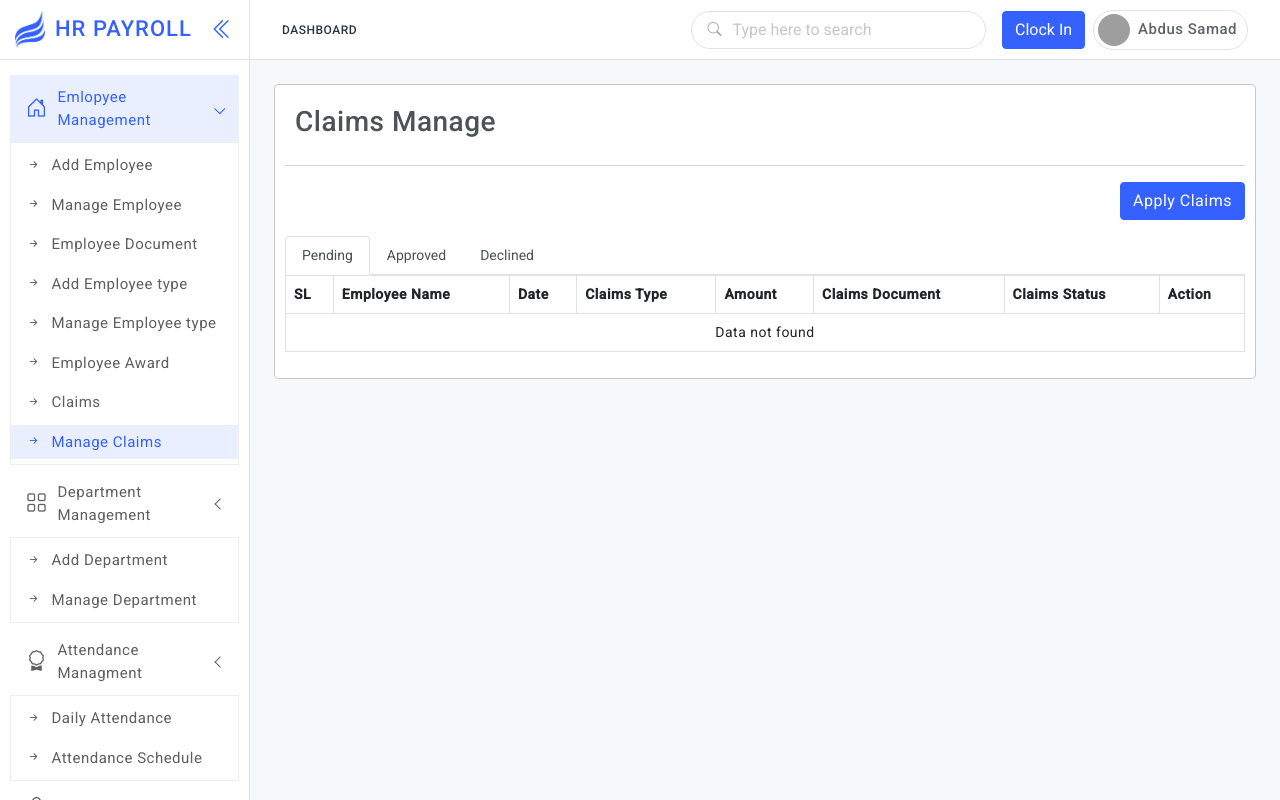
After one commit to jakirhossen1/hr_payroll_and_attendance_final, a PHP site: page /manageclaims.php in a window 1280 px wide. The commit adds this page. Run offline with PHP 8.4, Linux system fonts and the light colour scheme; a user stored in the database is signed in; data comes from the database, SQL or seed files in the repository; data that the repository does not hold is empty; some libraries are stand-ins or nearby versions; grey boxes are pictures that could not be loaded.

Commit message:
done
done

```diff
--- a/SidebarMenu.php
+++ b/SidebarMenu.php
@@ -33,6 +33,8 @@
                 <li> <a href="AwardList.php"><i class="bi bi-arrow-right-short"></i>Employee Award</a>
                 </li>
                 <li> <a href="claims.php"><i class="bi bi-arrow-right-short"></i>Claims</a>
+                </li>
+                <li> <a href="manageclaims.php"><i class="bi bi-arrow-right-short"></i>Manage Claims</a>
                 </li>
               </ul>
             </li>
@@ -220,6 +222,8 @@
                 </li>
                 <li> <a href="claims.php"><i class="bi bi-arrow-right-short"></i>Claims</a>
                 </li>
+                <li> <a href="manageclaims.php"><i class="bi bi-arrow-right-short"></i>Manage Claims</a>
+                </li>
               </ul>
             </li>
             <li>
--- a/addLeave.php
+++ b/addLeave.php
@@ -214,8 +214,8 @@ if(!isset($_SESSION['userName'])){
                 </div>
 
                 <div class="form-group">
-                  <label class="label">Status</label>
-                  <select class="form-select" >
+                  <!-- <label class="label">Status</label> -->
+                  <select class="form-select" hidden>
                     <option value="">Pending</option>
                   </select>
                     <span id="errsupport_document"></span>
--- a/createPaySlip.php
+++ b/createPaySlip.php
@@ -463,7 +463,7 @@ for ($i = 1; $i <= $day_count; $i++) {
                                     </select>
                                     <span id="errdeductions"></span>
                                     <br>
-                                    <select class="form-select" name="salarystatus" id="salarystatus" onkeyup="change(this.id,'errsalarystatus','status')" onblur="change(this.id,'errsalarystatus','status')" >
+                                    <select class="form-select" name="salarystatus" id="salarystatus" onkeyup="change(this.id,'errsalarystatus','status')" onblur="change(this.id,'errsalarystatus','status')" hidden >
                                         <option class="form-control" value="" selected>Select Status</option>
                                         <!-- <option class="form-control" value="Paid">Paid</option>
                                         <option class="form-control" value="Unpaid">Unpaid</option> -->
--- /dev/null
+++ b/manageclaims.php
@@ -0,0 +1,328 @@
+<?php
+    require "connect.php";
+
+    date_default_timezone_set("Asia/Dhaka");
+    @session_start();
+    if (!isset($_SESSION['userName']))
+    {
+        header("location:Login.php");
+    }
+?>
+<!doctype html>
+<html lang="en" class="light-theme">
+
+<head>
+  <!-- Required meta tags -->
+  <meta charset="utf-8">
+  <meta name="viewport" content="width=device-width, initial-scale=1">
+  <link rel="icon" href="assets/images/favicon-32x32.png" type="image/png" />
+  <!--plugins-->
+  <link href="assets/plugins/simplebar/css/simplebar.css" rel="stylesheet" />
+  <link href="assets/plugins/perfect-scrollbar/css/perfect-scrollbar.css" rel="stylesheet" />
+  <link href="assets/plugins/metismenu/css/metisMenu.min.css" rel="stylesheet" />
+  <link href="assets/plugins/vectormap/jquery-jvectormap-2.0.2.css" rel="stylesheet" />
+  <link href="assets/plugins/datatable/css/dataTables.bootstrap5.min.css" rel="stylesheet" />
+  <!-- Bootstrap CSS -->
+  <link href="assets/css/bootstrap.min.css" rel="stylesheet" />
+  <link href="assets/css/bootstrap-extended.css" rel="stylesheet" />
+  <link href="assets/css/style.css" rel="stylesheet" />
+  <link href="assets/css/icons.css" rel="stylesheet">
+  <link href="https://fonts.googleapis.com/css2?family=Roboto:wght@400;500&display=swap" rel="stylesheet">
+  <link rel="stylesheet" href="https://cdn.jsdelivr.net/npm/bootstrap-icons@1.5.0/font/bootstrap-icons.css">
+
+  <!-- loader-->
+	<link href="assets/css/pace.min.css" rel="stylesheet" />
+
+  <!--Theme Styles-->
+  <link href="assets/css/dark-theme.css" rel="stylesheet" />
+  <link href="assets/css/light-theme.css" rel="stylesheet" />
+  <link href="assets/css/semi-dark.css" rel="stylesheet" />
+  <link href="assets/css/header-colors.css" rel="stylesheet" />
+
+  <title>HR PAYROLL SOFTWARE</title>
+  <style>
+
+
+      .forms-body{
+          margin: 10px;
+      }
+    </style>
+</head>
+
+<body>
+
+
+  <!--start wrapper-->
+  <div class="wrapper">
+    <!--start top header-->
+      <header class="top-header">
+       <?php require "headers.php"?>
+      </header>
+       <!--end top header-->
+
+        <!--start sidebar -->
+        <aside class="sidebar-wrapper" data-simplebar="true">
+          <?php require "SidebarMenu.php"?>
+       </aside>
+       <!--end sidebar -->
+
+       <!--start content-->
+          <main class="page-content">
+
+<!--           Enter Your Code here-->
+    <div class="modal-content">
+      <div class="forms-body">
+
+        <div class="row">
+           <div class="col-md-12">
+               <h3 style="margin:10px;">Claims Manage</h3>
+           </div>
+       </div>
+       <hr>
+
+        <div class="">
+          <div class="row">
+            <div class="col-offset-md-2"><a href="claims.php" class="btn btn-primary bx-pull-right mb-3">Apply Claims</a></div>
+
+          </div>
+          <div class="row">
+            <div class="col-md-12 col-sm-12">
+              <ul class="nav nav-tabs" id="myTab" role="tablist">
+                <li class="nav-item" role="presentation">
+                  <button class="nav-link active" id="home-tab" data-bs-toggle="tab" data-bs-target="#home" type="button" role="tab" aria-controls="home" aria-selected="true">Pending</button>
+                </li>
+                <li class="nav-item" role="presentation">
+                  <button class="nav-link" id="profile-tab" data-bs-toggle="tab" data-bs-target="#profile" type="button" role="tab" aria-controls="profile" aria-selected="false">Approved</button>
+                </li>
+                <li class="nav-item" role="presentation">
+                  <button class="nav-link" id="profile-tab" data-bs-toggle="tab" data-bs-target="#declined" type="button" role="tab" aria-controls="profile" aria-selected="false">Declined</button>
+                </li>
+              </ul>
+              <div class="tab-content" id="myTabContent">
+                <div class="tab-pane fade show active" id="home" role="tabpanel" aria-labelledby="home-tab">
+                  <table class="table table-bordered">
+                    <tr>
+                      <th>SL</th>
+                      <th>Employee Name</th>
+                      <th>Date</th>
+                      <th>Claims Type</th>
+                      <th>Amount</th>
+                      <th>Claims Document</th>
+                      <th>Claims Status</th>
+                      <th>Action</th>
+                    </tr>
+                    <?php
+                      require "connect.php";
+                      $n=1;
+                      $sql=" SELECT * FROM claims where claims_status = 'pending' ";
+                      $querry= mysqli_query($conn, $sql);
+                      while ($row= mysqli_fetch_array($querry)) {
+                    ?>
+                      <tr>
+                        <td><?php echo $n++ ?></td>
+                        <td><?php echo $row['employee_id'] ?></td>
+                        <td><?php echo $row['claims_date'] ?></td>
+                        <td> <?php echo $row['type_of_expense'] ?></td>
+                        <td> <?php echo $row['total_amount'] ?></td>
+                        <td> <?php echo $row['documents'] ?></td>
+                        <td><?php
+                            $status = "<span class=' btn-primary'> Pending </span>";
+                            if($row['claims_status'] == "Paid") {
+                              $status = "<span class=' btn-success'> Paid </span>";
+                            }else if($row['claims_status'] == "declined") {
+                              $status = "<span class=' btn-danger'> Declined </span>";
+                            }
+
+                            echo $status;
+                         ?></td>
+                        <td>
+                          <?php if($_SESSION['role']['role_name'] == "Admin"): ?>
+                            <a class="btn btn-danger" href="claimsdelete.php?aid=<?php echo $row[0];?>">Delete</a>
+                            <a class="btn btn-success" href="updateclaims.php?id=<?php echo $row[0];?>">Update</a>
+
+                          <?php endif ?>
+                        </td>
+                      </tr>
+                      <?php }
+                        $num = mysqli_num_rows($querry);
+                        if(! $num):
+                      ?>
+
+                      <tr>
+                        <td colspan="8"><center>Data not found</center></td>
+                      </tr>
+
+                        <?php endif ?>
+                  </table>
+                </div>
+                <div class="tab-pane fade" id="profile" role="tabpanel" aria-labelledby="profile-tab">
+                  <table class="table table-bordered">
+                    <tr>
+                      <th>SL</th>
+                      <th>Employee Name</th>
+                      <th>Date</th>
+                      <th>Claims Type</th>
+                      <th>Amount</th>
+                      <th>Claims Document</th>
+                      <th>Claims Status</th>
+                      <th>Action</th>
+                    </tr>
+                    <?php
+                      require "connect.php";
+                      $n=1;
+                      $sql =" SELECT * FROM claims where claims_status = 'Paid' ";
+                      $querry= mysqli_query($conn, $sql);
+                      while ($row= mysqli_fetch_array($querry)) {
+                    ?>
+                      <tr>
+                        <td><?php echo $n++ ?></td>
+                        <td><?php echo $row['employee_id'] ?></td>
+                        <td><?php echo $row['claims_date'] ?></td>
+                        <td> <?php echo $row['type_of_expense'] ?></td>
+                        <td> <?php echo $row['total_amount'] ?></td>
+                        <td> <?php echo $row['documents'] ?></td>
+                        <td><?php
+                            $status = "<span class=' btn-primary'> Pending </span>";
+                            if($row['claims_status'] == "Paid") {
+                              $status = "<span class=' btn-success'> Paid </span>";
+                            }else if($row['claims_status'] == "declined") {
+                              $status = "<span class=' btn-danger'> Declined </span>";
+                            }
+
+                            echo $status;
+                         ?></td>
+                        <td>
+                          <?php if($_SESSION['role']['role_name'] == "Admin"):
+                              if($row['claims_status'] != "Paid"):
+                            ?>
+
+                            <a class="btn btn-danger" href="claimsdelete.php?aid=<?php echo $row[0];?>">Delete</a>
+
+                            <?php endif?>
+                            <a class="btn btn-success" href="updateclaims.php?id=<?php echo $row[0];?>">Update</a>
+
+                          <?php endif ?>
+                        </td>
+                      </tr>
+                      <?php }
+                        $num = mysqli_num_rows($querry);
+                        if(! $num):
+                      ?>
+
+                      <tr>
+                        <td colspan="8"><center>Data not found</center></td>
+                      </tr>
+
+                        <?php endif ?>
+                  </table>
+                </div>
+                <div class="tab-pane fade" id="declined" role="tabpanel" aria-labelledby="profile-tab">
+                  <table class="table table-bordered">
+                    <tr>
+                      <th>SL</th>
+                      <th>Employee Name</th>
+                      <th>Date</th>
+                      <th>Claims Type</th>
+                      <th>Amount</th>
+                      <th>Claims Document</th>
+                      <th>Claims Status</th>
+                      <th>Action</th>
+                    </tr>
+                    <?php
+                      require "connect.php";
+                      $n=1;
+                      $sql =" SELECT * FROM claims where claims_status = 'declined' ";
+                      $querry= mysqli_query($conn, $sql);
+                      while ($row= mysqli_fetch_array($querry)) {
+                    ?>
+                      <tr>
+                        <td><?php echo $n++ ?></td>
+                        <td><?php echo $row['employee_id'] ?></td>
+                        <td><?php echo $row['claims_date'] ?></td>
+                        <td> <?php echo $row['type_of_expense'] ?></td>
+                        <td> <?php echo $row['total_amount'] ?></td>
+                        <td> <?php echo $row['documents'] ?></td>
+                        <td><?php
+                            $status = "<span class=' btn-primary'> Pending </span>";
+                            if($row['claims_status'] == "Paid") {
+                              $status = "<span class=' btn-success'> Paid </span>";
+                            }else if($row['claims_status'] == "declined") {
+                              $status = "<span class=' btn-danger'> Declined </span>";
+                            }
+
+                            echo $status;
+                         ?></td>
+                        <td>
+                          <?php if($_SESSION['role']['role_name'] == "Admin"):
+                              if($row['claims_status'] != "Paid"):
+                            ?>
+
+                            <a class="btn btn-danger" href="claimsdelete.php?aid=<?php echo $row[0]; ?>">Delete</a>
+
+                            <?php endif?>
+                            <a class="btn btn-success" href="updateclaims.php?id=<?php echo $row[0];?>">Update</a>
+
+                          <?php endif ?>
+                        </td>
+                      </tr>
+                      <?php }
+                        $num = mysqli_num_rows($querry);
+                        if(! $num):
+                      ?>
+
+                      <tr>
+                        <td colspan="8"><center>Data not found</center></td>
+                      </tr>
+
+                        <?php endif ?>
+                  </table>
+                </div>
+              </div>
+            </div>
+          </div>
+        </div>
+      </div>
+    </div>
+
+          </main>
+       <!--end page main-->
+
+       <!--start overlay-->
+        <div class="overlay nav-toggle-icon"></div>
+       <!--end overlay-->
+
+       <!--Start Back To Top Button-->
+		     <a href="javaScript:;" class="back-to-top"><i class='bx bxs-up-arrow-alt'></i></a>
+       <!--End Back To Top Button-->
+
+  </div>
+  <!--end wrapper-->
+
+
+  <!-- Bootstrap bundle JS -->
+  <script src="assets/js/bootstrap.bundle.min.js"></script>
+  <!--plugins-->
+  <script src="assets/js/jquery.min.js"></script>
+  <script src="assets/plugins/simplebar/js/simplebar.min.js"></script>
+  <script src="assets/plugins/metismenu/js/metisMenu.min.js"></script>
+  <script src="assets/plugins/easyPieChart/jquery.easypiechart.js"></script>
+  <script src="assets/plugins/peity/jquery.peity.min.js"></script>
+  <script src="assets/plugins/perfect-scrollbar/js/perfect-scrollbar.js"></script>
+  <script src="assets/js/pace.min.js"></script>
+  <script src="assets/plugins/vectormap/jquery-jvectormap-2.0.2.min.js"></script>
+	<script src="assets/plugins/vectormap/jquery-jvectormap-world-mill-en.js"></script>
+  <script src="assets/plugins/apexcharts-bundle/js/apexcharts.min.js"></script>
+  <script src="assets/plugins/datatable/js/jquery.dataTables.min.js"></script>
+	<script src="assets/plugins/datatable/js/dataTables.bootstrap5.min.js"></script>
+  <!--app-->
+  <script src="assets/js/app.js"></script>
+  <script src="assets/js/index.js"></script>
+
+  <script>
+     new PerfectScrollbar(".best-product")
+     new PerfectScrollbar(".top-sellers-list")
+  </script>
+
+</body>
+
+</html>
--- a/view.php
+++ b/view.php
@@ -194,7 +194,7 @@ session_start();
                 <div class="row">
                     <div class="col-md-4">
                         <div class="profile-img">
-                            <img src="<?php echo $row['picture'];?>" alt=""/>
+                            <img src="<?php echo $row['picture'];?>" alt="Image is not found!"/>
                             <div class="file btn btn-lg btn-primary">
                                 Change Photo
                                 <input type="file" name="file"/>
```
Also changed, not shown: claims.php (+12 -29 lines), claimsdelete.php (added, +8 -0 lines), updateclaims.php (added, +183 -0 lines), updateclaimsdetails.php (added, +23 -0 lines).
